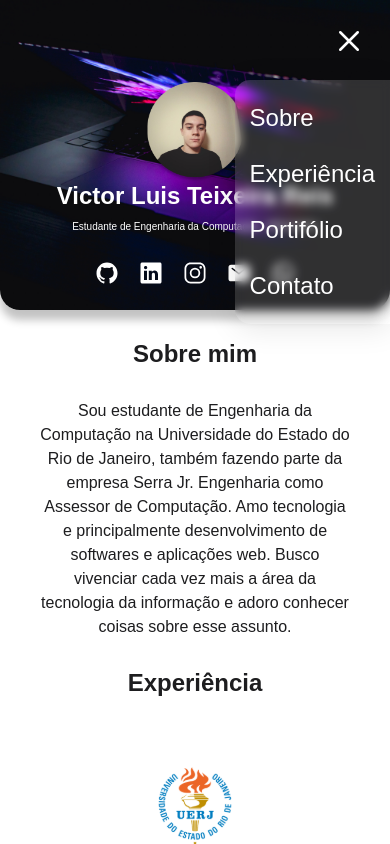
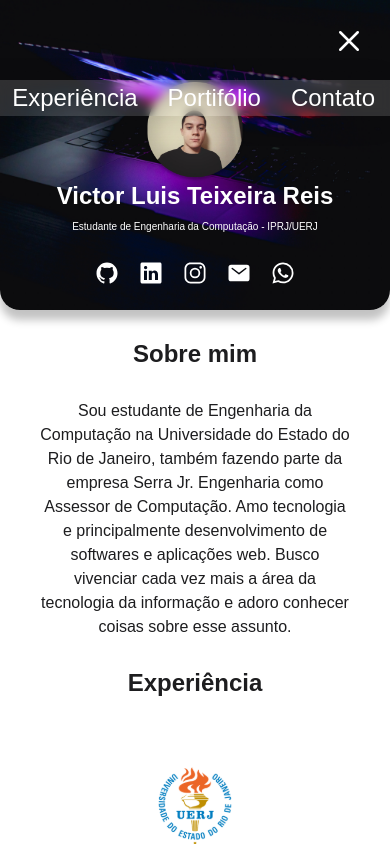
Before and after one commit to victorluis22/victorluis22, a React (Vite) app: page / in a window 390 px wide. Both pictures are taken after a click on the button 349 px from the left and 41 px from the top of the page. Shown: the top 844 px of the page. Built offline with nearby package versions, Linux system fonts and the light colour scheme; a web font is replaced by a local one.

Commit message:
colocando o header para funcionar

```diff
--- a/src/Screens/Home/Components/MobileHeader/index.tsx
+++ b/src/Screens/Home/Components/MobileHeader/index.tsx
@@ -21,10 +21,10 @@ const MobileHeader: React.FC = () => {
       </Logo>
 
       <Menu statusVisible={isVisible}>
-        <Text>Sobre</Text>
-        <Text>Experiência</Text>
-        <Text>Portifólio</Text>
-        <Text>Contato</Text>
+        <Text href='#about'>Sobre</Text>
+        <Text href='#experience'>Experiência</Text>
+        <Text href='#portifolio'>Portifólio</Text>
+        <Text href='#banner'>Contato</Text>
       </Menu>
     </Container>
   )
--- a/src/Screens/Home/Components/MobileHeader/style.ts
+++ b/src/Screens/Home/Components/MobileHeader/style.ts
@@ -16,11 +16,13 @@ export const Container = styled.nav`
     }
 `;
 
-export const Text = styled.p`
+export const Text = styled.a`
     font-weight: 300;
     font-size: var(--medium);
     margin: 20px 15px;
     cursor: pointer;
+    text-decoration: none;
+    color: var(--white);
 
     &:hover{
         opacity: 0.7;
```
